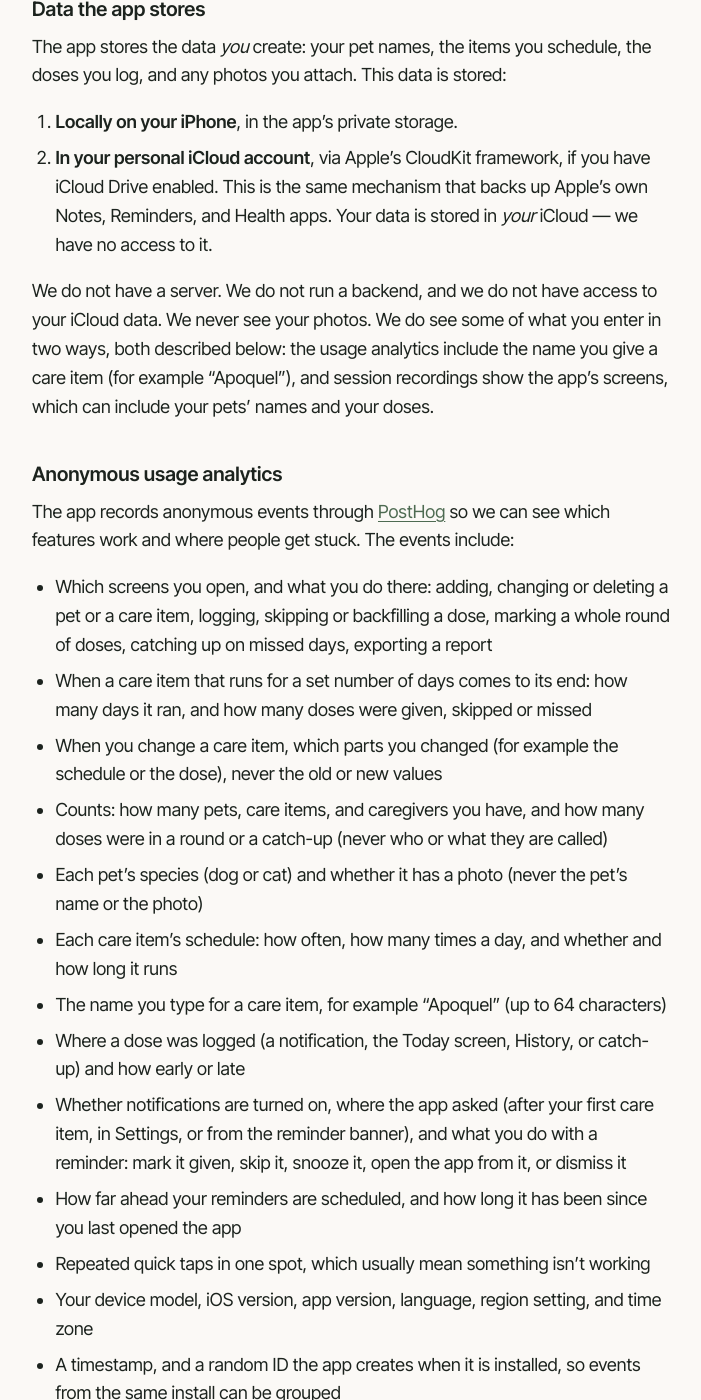
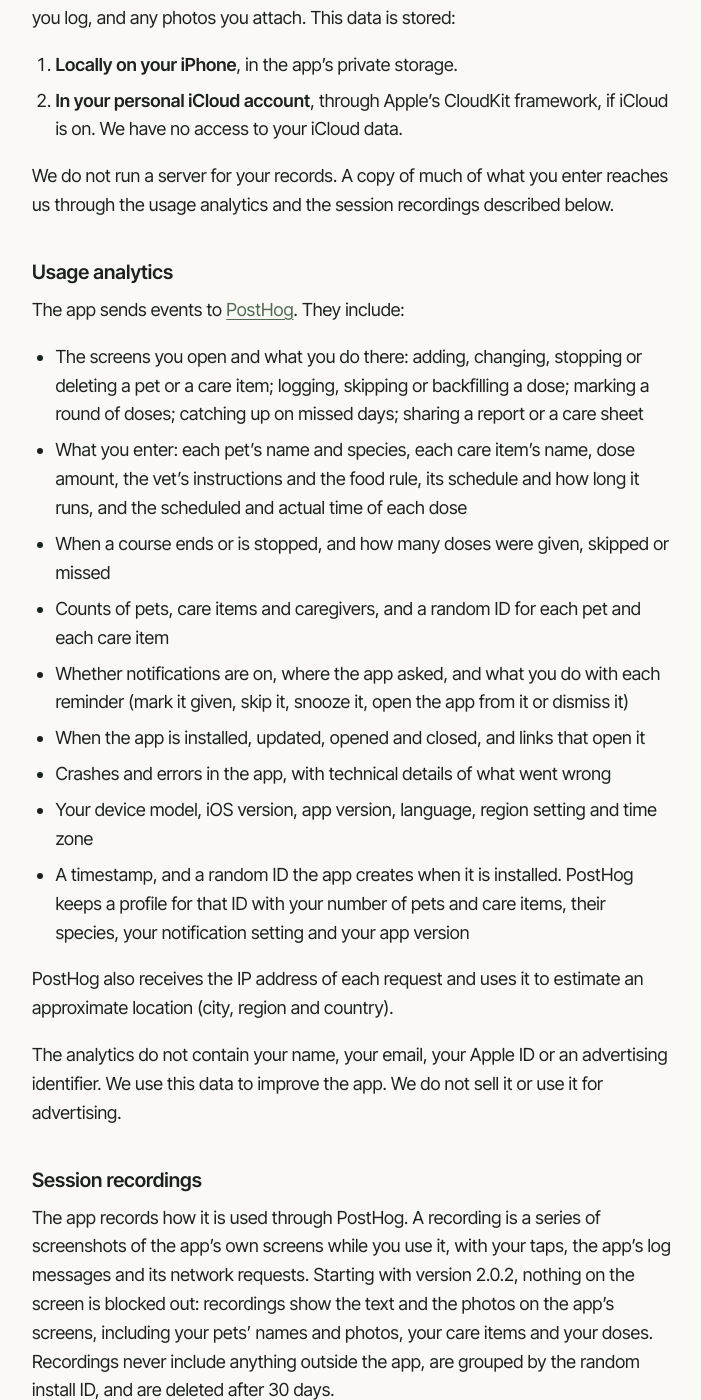
Before and after one commit to dpaola2/pet-med-reminder-ios-landing-page, a Jekyll site: the page built from privacy.md, in a window 1280 px wide and 1400 px high, scrolled down 669 px. Shown: the whole window, without its empty margins (288-989 px from the left). Built offline with Jekyll 4.4.1, drawn with Linux system fonts in a browser that asks for light colours; some of the changed text lies outside the part shown.

Commit message:
Privacy policy: what iOS 2.0.2 collects (PMR-80)
Names, amounts, instructions, food rules and dose times on events; a profile
per install; crash and error reports; recordings no longer block out photos.
/vet's line about usage data now says it includes what you enter.

Co-Authored-By: Claude Opus 5.5 <noreply@anthropic.com>

```diff
--- a/privacy.md
+++ b/privacy.md
@@ -6,49 +6,44 @@ permalink: /privacy/
 
 ## Privacy Policy
 
-**Last updated:** 2026-11-11
+**Last updated:** 2026-11-21
 
-Pet Med Reminder is built for people who don't want to think about whether their pet app is harvesting their data. Here is exactly what happens, including the usage data the app sends so we can see what works and what doesn't.
+This page lists what Pet Med Reminder collects and why. The app sends detailed usage data so that we can see what works, find problems and improve it.
 
 ### Data we collect about you
 
-**No account and no contact details.** Pet Med Reminder does not require an account, does not ask for your email, does not ask for your name, does not access your contacts, does not use your camera (except when *you* attach a pet photo, which never leaves your device and your iCloud), does not ask for your location, and does not use an advertising identifier. It does send anonymous usage analytics, it tells Meta when the app is installed and opened, and it asks Apple whether an Apple ad brought the install. All three are described below.
+**No account and no contact details.** Pet Med Reminder does not require an account, does not ask for your email or your name, does not access your contacts, does not ask for your location, and does not use an advertising identifier. The app sends usage analytics that include what you enter in it, it tells Meta when the app is installed and opened, and it asks Apple whether an Apple ad brought the install. All three are described below.
 
 ### Data the app stores
 
-The app stores the data *you* create: your pet names, the items you schedule, the doses you log, and any photos you attach. This data is stored:
+The app stores the data you create: your pets, the items you schedule, the doses you log, and any photos you attach. This data is stored:
 
 1. **Locally on your iPhone**, in the app's private storage.
-2. **In your personal iCloud account**, via Apple's CloudKit framework, if you have iCloud Drive enabled. This is the same mechanism that backs up Apple's own Notes, Reminders, and Health apps. Your data is stored in *your* iCloud — we have no access to it.
+2. **In your personal iCloud account**, through Apple's CloudKit framework, if iCloud is on. We have no access to your iCloud data.
 
-We do not have a server. We do not run a backend, and we do not have access to your iCloud data. We never see your photos. We do see some of what you enter in two ways, both described below: the usage analytics include the name you give a care item (for example "Apoquel"), and session recordings show the app's screens, which can include your pets' names and your doses.
+We do not run a server for your records. A copy of much of what you enter reaches us through the usage analytics and the session recordings described below.
 
-### Anonymous usage analytics
+### Usage analytics
 
-The app records anonymous events through [PostHog](https://posthog.com) so we can see which features work and where people get stuck. The events include:
+The app sends events to [PostHog](https://posthog.com). They include:
 
-- Which screens you open, and what you do there: adding, changing or deleting a pet or a care item, logging, skipping or backfilling a dose, marking a whole round of doses, catching up on missed days, exporting a report
-- When a care item that runs for a set number of days comes to its end: how many days it ran, and how many doses were given, skipped or missed
-- When you change a care item, which parts you changed (for example the schedule or the dose), never the old or new values
-- Counts: how many pets, care items, and caregivers you have, and how many doses were in a round or a catch-up (never who or what they are called)
-- Each pet's species (dog or cat) and whether it has a photo (never the pet's name or the photo)
-- Each care item's schedule: how often, how many times a day, and whether and how long it runs
-- The name you type for a care item, for example "Apoquel" (up to 64 characters)
-- Where a dose was logged (a notification, the Today screen, History, or catch-up) and how early or late
-- Whether notifications are turned on, where the app asked (after your first care item, in Settings, or from the reminder banner), and what you do with a reminder: mark it given, skip it, snooze it, open the app from it, or dismiss it
-- How far ahead your reminders are scheduled, and how long it has been since you last opened the app
-- Repeated quick taps in one spot, which usually mean something isn't working
-- Your device model, iOS version, app version, language, region setting, and time zone
-- A timestamp, and a random ID the app creates when it is installed, so events from the same install can be grouped
-- A random ID for each pet and each care item, so events about the same medicine can be grouped. The ID is a random number, never the pet's name
+- The screens you open and what you do there: adding, changing, stopping or deleting a pet or a care item; logging, skipping or backfilling a dose; marking a round of doses; catching up on missed days; sharing a report or a care sheet
+- What you enter: each pet's name and species, each care item's name, dose amount, the vet's instructions and the food rule, its schedule and how long it runs, and the scheduled and actual time of each dose
+- When a course ends or is stopped, and how many doses were given, skipped or missed
+- Counts of pets, care items and caregivers, and a random ID for each pet and each care item
+- Whether notifications are on, where the app asked, and what you do with each reminder (mark it given, skip it, snooze it, open the app from it or dismiss it)
+- When the app is installed, updated, opened and closed, and links that open it
+- Crashes and errors in the app, with technical details of what went wrong
+- Your device model, iOS version, app version, language, region setting and time zone
+- A timestamp, and a random ID the app creates when it is installed. PostHog keeps a profile for that ID with your number of pets and care items, their species, your notification setting and your app version
 
-PostHog also receives the IP address of each request and uses it to estimate an approximate location (city, region, and country).
+PostHog also receives the IP address of each request and uses it to estimate an approximate location (city, region and country).
 
-**These events do not contain your name, your email, your Apple ID, your pet's name, your photos, or an advertising identifier, and we do not link the random install ID to you.** We never sell this data or use it for advertising.
+The analytics do not contain your name, your email, your Apple ID or an advertising identifier. We use this data to improve the app. We do not sell it or use it for advertising.
 
 ### Session recordings
 
-Starting with version 1.12.0, the app records how it is used through PostHog, so we can see where people get stuck. A recording is a series of screenshots of the app's own screens while you use it, with your taps and the app's diagnostic log messages. It shows the text on those screens, which can include your pets' names, your care items, and your doses. Photos, including your pet photos, are blocked out on your iPhone before anything is sent. Recordings never include anything outside the app, are grouped only by the random install ID, and are deleted after 30 days.
+The app records how it is used through PostHog. A recording is a series of screenshots of the app's own screens while you use it, with your taps, the app's log messages and its network requests. Starting with version 2.0.2, nothing on the screen is blocked out: recordings show the text and the photos on the app's screens, including your pets' names and photos, your care items and your doses. Recordings never include anything outside the app, are grouped by the random install ID, and are deleted after 30 days.
 
 ### This website
 
@@ -81,7 +76,7 @@ The token contains no identifier for you, and the app does not read your device'
 
 ### Crash reports
 
-If the app crashes, Apple's TestFlight or App Store Connect may automatically send us a crash report. These reports are anonymous and contain only information about *what* went wrong (stack trace, device model, iOS version) — not who you are or what was in your data.
+If the app crashes, Apple may send us a crash report through App Store Connect, with technical details of what went wrong (stack trace, device model, iOS version). Starting with version 2.0.2, the app also sends crash and error reports to PostHog, as described under usage analytics.
 
 ### Children
 
@@ -97,6 +92,8 @@ If we change this policy, we will update the date above and post the new version
 
 *November 1, 2026:* added the Apple Ads section and the new usage events in version 1.13.0: a random ID for each pet and care item, changes and deletes, the end of a set-length care item, and where the app asked for notifications.
 
+*November 21, 2026:* version 2.0.2 sends more usage data: pet names, care item names, dose amounts, the vet's instructions, food rules and dose times on its events; a profile for each install; crash and error reports. Session recordings no longer block out photos. This page now describes that.
+
 *November 11, 2026:* corrected the `/vet` section. It said the page discards the IP address. That was wrong: PostHog receives the IP address from that page too, and uses it for an approximate location, as on the other pages of this site.
 
 ### Contact
--- a/vet.html
+++ b/vet.html
@@ -74,7 +74,7 @@ sitemap: false
   <hr>
 
   <p class="muted">
-    No account, no signup. Your records stay on your iPhone and in your own iCloud. The app also sends usage data, including the names of the medicines you enter, and the privacy policy lists all of it.
+    No account, no signup. Your records stay on your iPhone and in your own iCloud. The app also sends usage data, including what you enter, and the privacy policy lists all of it.
     <a href="/privacy/">Privacy policy</a>
   </p>
 </main>
```
